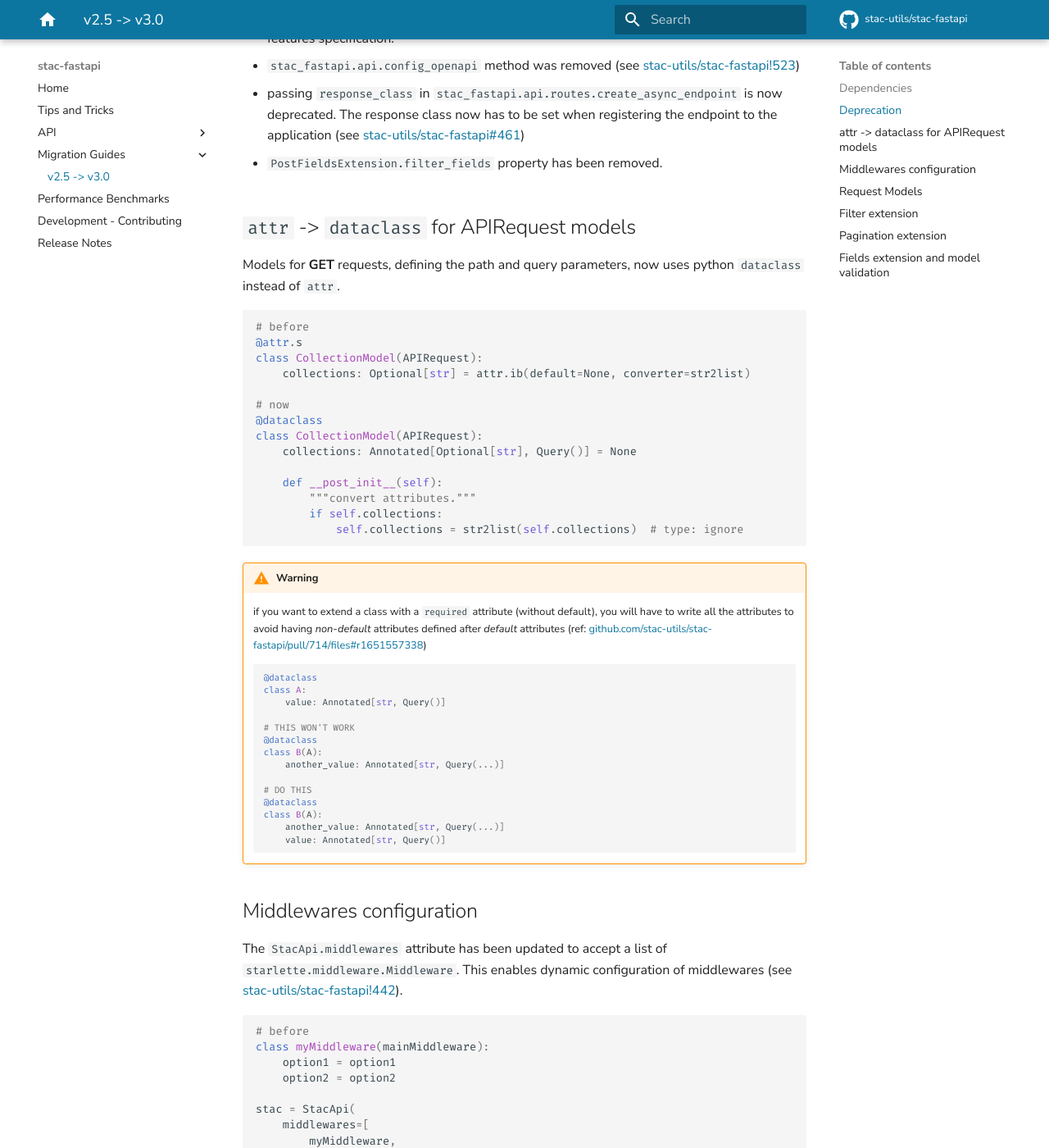
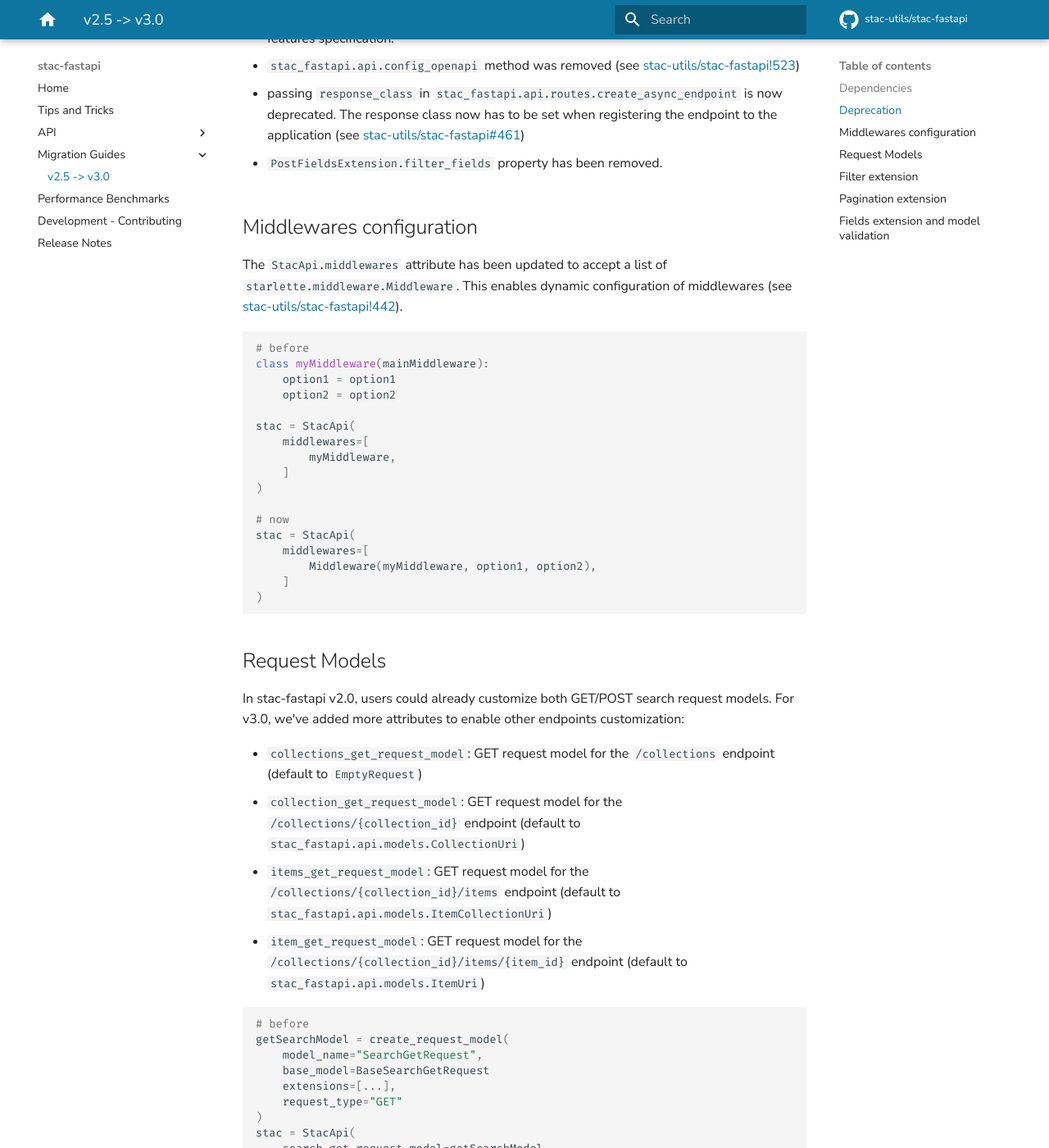
Before and after one commit to stac-utils/stac-fastapi, an MkDocs documentation site: the page built from docs/src/migrations/v3.0.0.md, in a window 1280 px wide and 1400 px high, scrolled down 690 px. Shown: the whole window at 82% size. Built offline with MkDocs 1.6.1 and Material for MkDocs 9.7.7, drawn with Linux system fonts in a browser that asks for light colours; comment, search, counter and statistics services are not loaded; some of the changed text lies outside the part shown.

Commit message:
move back to attrs

````diff
--- a/docs/src/migrations/v3.0.0.md
+++ b/docs/src/migrations/v3.0.0.md
@@ -22,49 +22,6 @@ In addition to pydantic v2 update, `stac-pydantic` has been updated to better ma
 * passing `response_class` in `stac_fastapi.api.routes.create_async_endpoint` is now deprecated. The response class now has to be set when registering the endpoint to the application (see https://github.com/stac-utils/stac-fastapi/issues/461)
 
 * `PostFieldsExtension.filter_fields` property has been removed.
-
-## `attr` -> `dataclass` for APIRequest models
-
-Models for **GET** requests, defining the path and query parameters, now uses python `dataclass` instead of `attr`.
-
-```python
-# before
-@attr.s
-class CollectionModel(APIRequest):
-    collections: Optional[str] = attr.ib(default=None, converter=str2list)
-
-# now
-@dataclass
-class CollectionModel(APIRequest):
-    collections: Annotated[Optional[str], Query()] = None
-
-    def __post_init__(self):
-        """convert attributes."""
-        if self.collections:
-            self.collections = str2list(self.collections)  # type: ignore
-
-```
-
-!!! warning
-
-    if you want to extend a class with a `required` attribute (without default), you will have to write all the attributes to avoid having *non-default* attributes defined after *default* attributes (ref: https://github.com/stac-utils/stac-fastapi/pull/714/files#r1651557338)
-
-    ```python
-    @dataclass
-    class A:
-        value: Annotated[str, Query()]
-
-    # THIS WON'T WORK
-    @dataclass
-    class B(A):
-        another_value: Annotated[str, Query(...)]
-
-    # DO THIS
-    @dataclass
-    class B(A):
-        another_value: Annotated[str, Query(...)]
-        value: Annotated[str, Query()]
-    ```
 
 ## Middlewares configuration
 
@@ -113,9 +70,9 @@ stac = StacApi(
 )
 
 # now
-@dataclass
+@attr.s
 class CollectionsRequest(APIRequest):
-    user: str = Query(...)
+    user: Annotated[str, Query(...)] = attr.ib()
 
 stac = StacApi(
     search_get_request_model=getSearchModel,
````
Also changed, not shown: CHANGES.md (+4 -0 lines), 11 other files.
